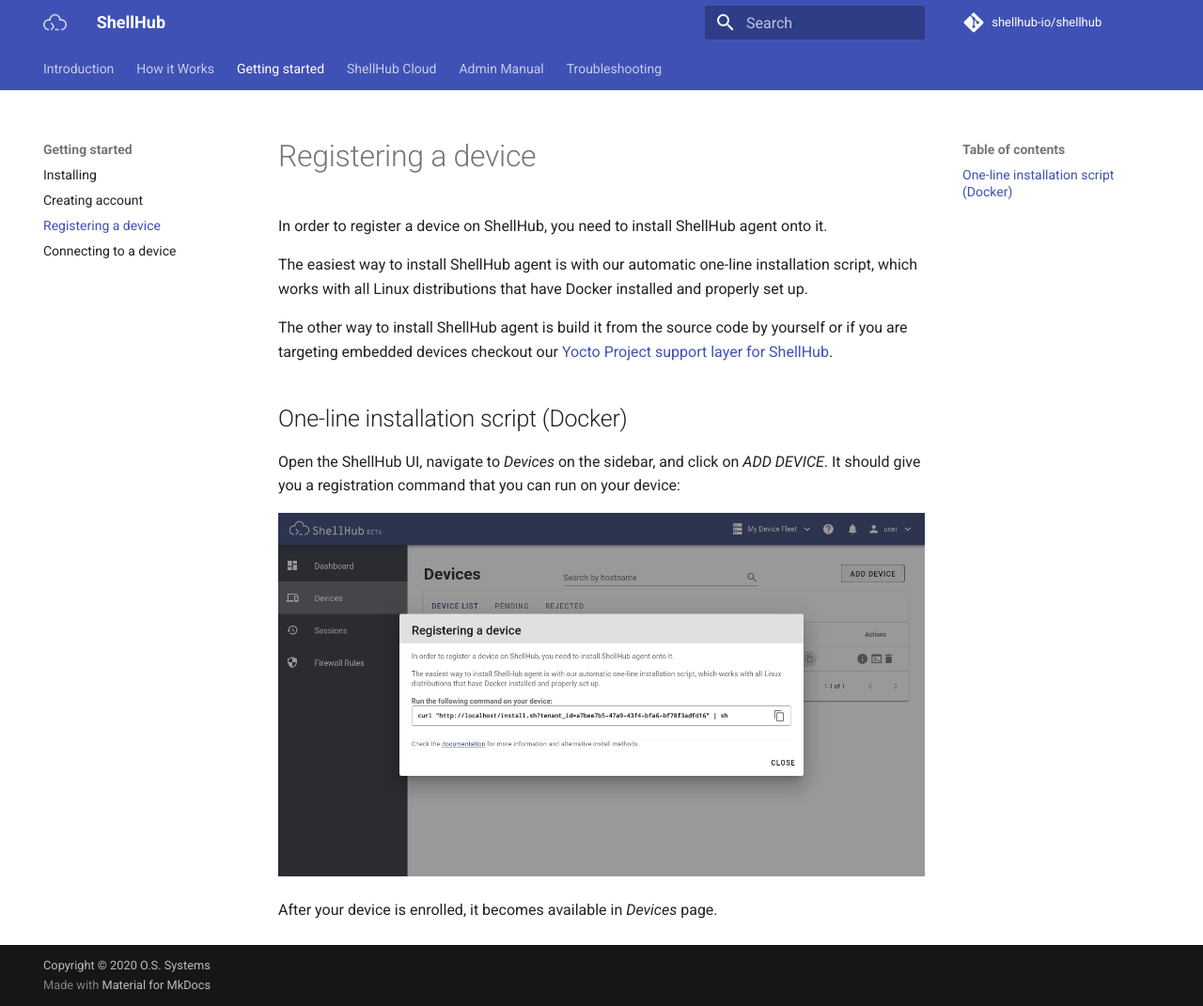
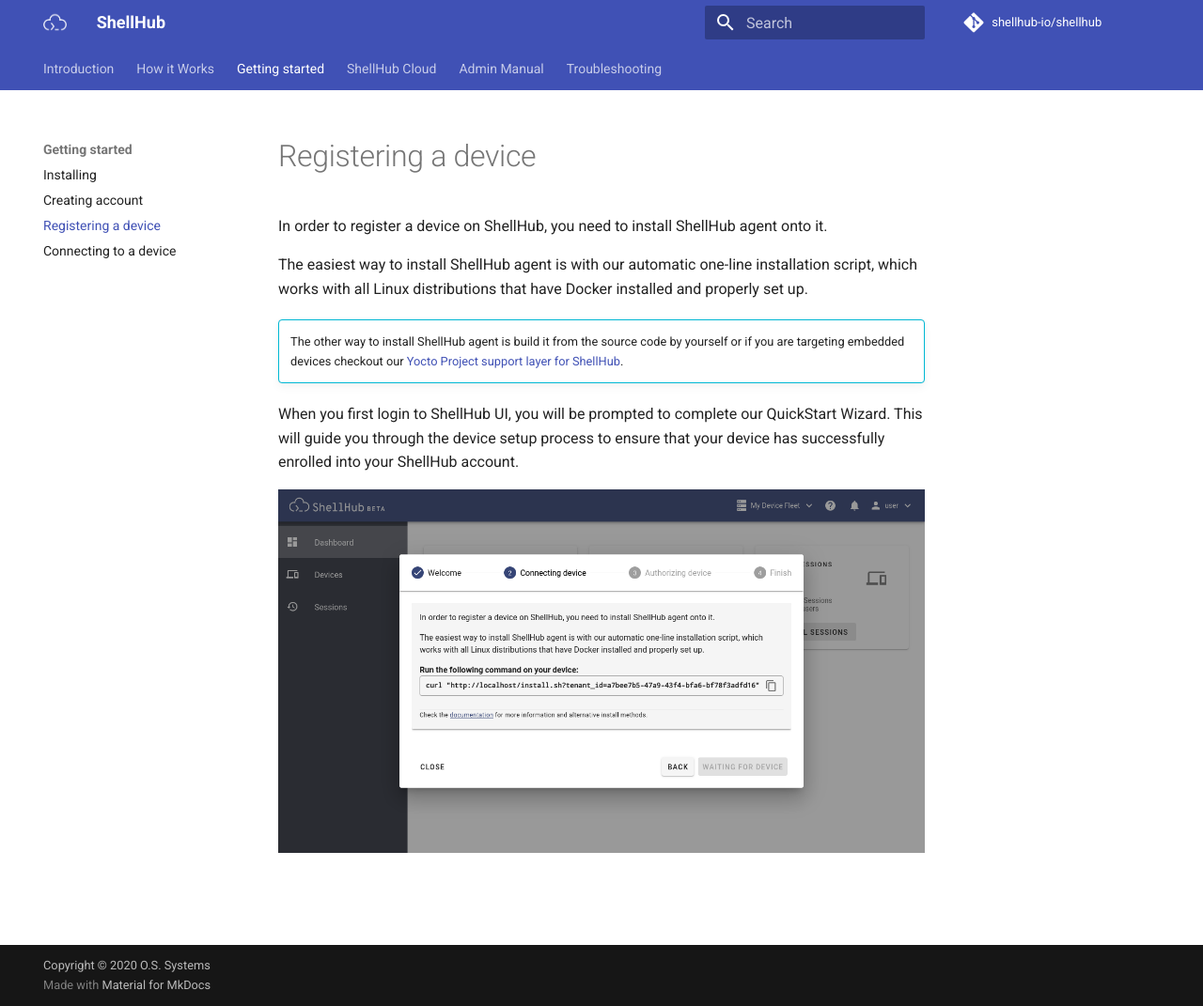
Before and after one commit to shellhub-io/shellhub-io.github.io, an MkDocs documentation site: the page built from docs/getting-started/registering-device.md, in a window 1280 px wide and 1071 px high. Shown: the whole window at 94% size. Built offline with MkDocs 1.6.1 and Material for MkDocs 9.7.7, drawn with Linux system fonts in a browser that asks for light colours; comment, search, counter and statistics services are not loaded.

Commit message:
Update registering device guide

```diff
--- a/docs/getting-started/registering-device.md
+++ b/docs/getting-started/registering-device.md
@@ -1,14 +1,12 @@
-In order to register a device on ShellHub, you need to install
-ShellHub agent onto it.
+In order to register a device on ShellHub, you need to install ShellHub agent onto it.
 
 The easiest way to install ShellHub agent is with our automatic one-line installation script, which works with all Linux distributions that have Docker installed and properly set up.
 
-The other way to install ShellHub agent is build it from the source code by yourself or if you are targeting embedded devices checkout our [Yocto Project support layer for ShellHub](https://github.com/shellhub-io/meta-shellhub).
+!!! info ""
+	The other way to install ShellHub agent is build it from the source code by yourself or
+	if you are targeting embedded devices checkout our [Yocto Project support layer for ShellHub](https://github.com/shellhub-io/meta-shellhub).
 
-## One-line installation script (Docker)
 
-Open the ShellHub UI, navigate to _Devices_ on the sidebar, and click on _ADD DEVICE_. It should give you a registration command that you can run on your device:
+When you first login to ShellHub UI, you will be prompted to complete our QuickStart Wizard. This will guide you through the device setup process to ensure that your device has successfully enrolled into your ShellHub account.
 
-![Device Register](/img/register-device.png)
-
-After your device is enrolled, it becomes available in _Devices_ page.
+![](/img/quickstart-wizard.png)
```
Also changed, not shown: docs/img/quickstart-wizard.png (added).
